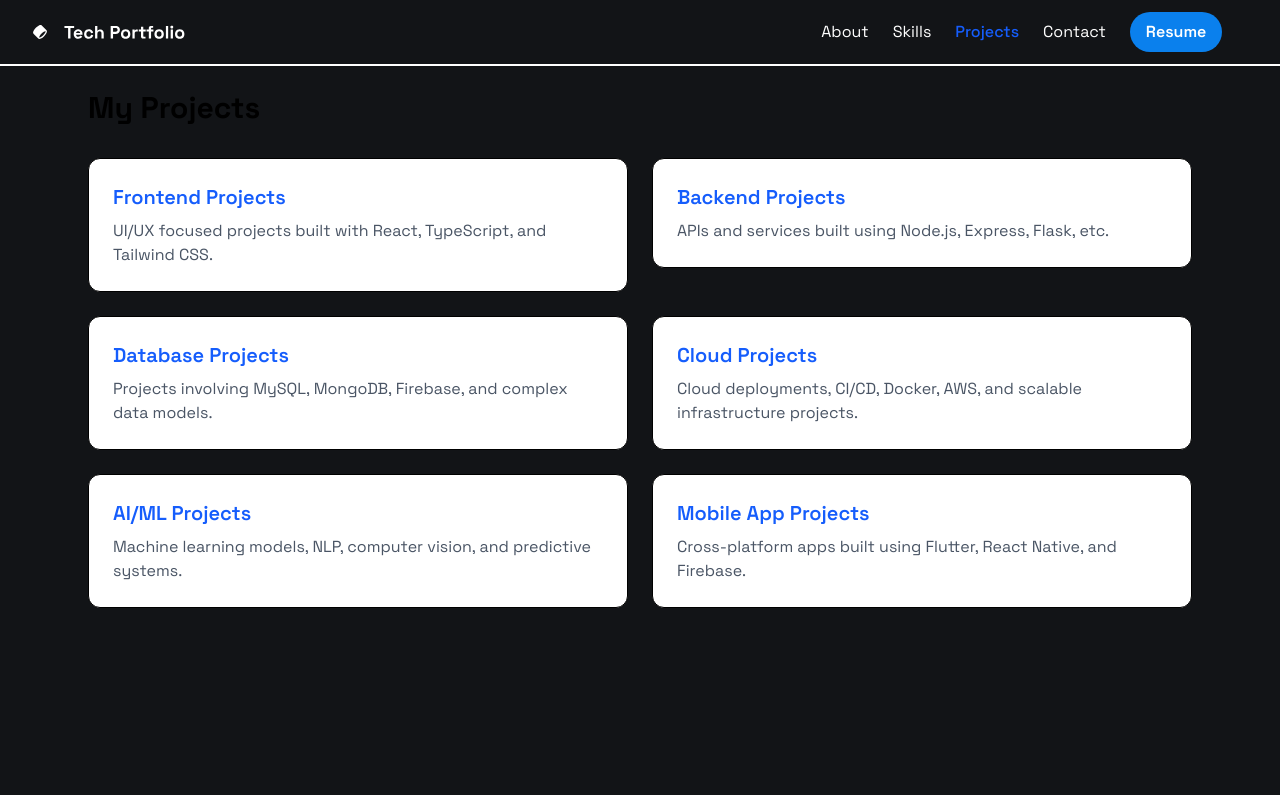
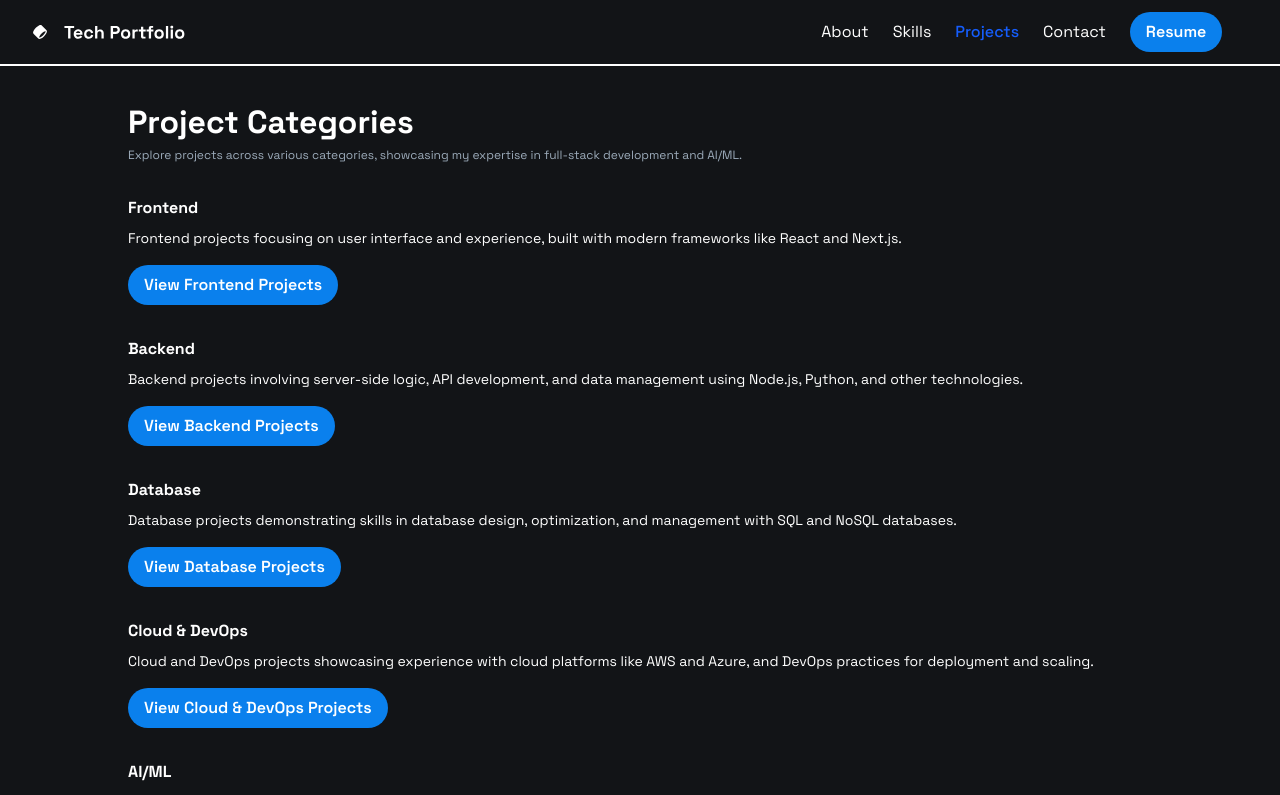
Before and after one commit to Shrey-raj-singh/portfolio, a React (Vite) app: page /projects in a window 1280 px wide. Shown: the top 795 px of the page. Built offline with nearby package versions, Linux system fonts and the light colour scheme.

Commit message:
Updated Project Index Page

```diff
--- a/src/App.tsx
+++ b/src/App.tsx
@@ -4,7 +4,7 @@ import Navbar from './components/navbar';
 import HomePage from './pages/HomePage';
 import AboutPage from './pages/AboutPage';
 import SkillsPage from './pages/SkillsPage';
-import ProjectsIndex from './pages/projects/Index';
+import ProjectsIndex from './pages/ProjectPage';
 import FrontendProject from './pages/projects/frontend';
 import FrontendProjectDeatil from './pages/projects/frontend/frontend[id]';
 import ContactPage from './pages/ContactPage';
--- a/src/components/navbar.tsx
+++ b/src/components/navbar.tsx
@@ -52,7 +52,7 @@ export default function Navbar() {
           <div className="md:hidden">
             <button
               onClick={() => setIsOpen(!isOpen)}
-              className="text-gray-700 focus:outline-none"
+              className="text-gray-700 focus:outline-none hover:cursor-pointer"
             >
               <svg
                 className="h-6 w-6"
--- /dev/null
+++ b/src/pages/ProjectPage.tsx
@@ -0,0 +1,70 @@
+import { Link } from "react-router-dom";
+import { siteConfig } from "../utils/constant";
+
+type ProjectCategory = {
+  name: string;
+  path: string;
+  description: string;
+};
+
+const categories: ProjectCategory[] = [
+  {
+    name: "Frontend",
+    path: "/projects/frontend",
+    description: "Frontend projects focusing on user interface and experience, built with modern frameworks like React and Next.js.",
+  },
+  {
+    name: "Backend",
+    path: "/projects/backend",
+    description: "Backend projects involving server-side logic, API development, and data management using Node.js, Python, and other technologies.",
+  },
+  {
+    name: "Database",
+    path: "/projects/databases",
+    description: "Database projects demonstrating skills in database design, optimization, and management with SQL and NoSQL databases.",
+  },
+  {
+    name: "Cloud & DevOps",
+    path: "/projects/cloud",
+    description: "Cloud and DevOps projects showcasing experience with cloud platforms like AWS and Azure, and DevOps practices for deployment and scaling.",
+  },
+  {
+    name: "AI/ML",
+    path: "/projects/ai_ml",
+    description: "AI/ML projects involving machine learning models, data analysis, and AI applications, using tools like TensorFlow and PyTorch.",
+  },
+  {
+    name: "Mobile",
+    path: "/projects/mobile",
+    description: "Mobile development projects for iOS and Android platforms, built with frameworks like React Native and Flutter.",
+  },
+];
+
+export default function ProjectsIndex() {
+  return (
+    <main className="min-h-screen flex flex-col  px-[10%] text-center pb-24">
+      <div className="text-left mt-8">
+        <h1 className="text-[24px] sm:text-[28px] md:text-[32px] font-bold text-white">Project Categories</h1>
+        <p className="text-[12px] sm:text-[12px] md:[14px] text-[#9CABBA]">
+          Explore projects across various categories, showcasing my expertise in full-stack development and AI/ML.
+          </p>
+        <div className="mt-8 space-y-8">
+          {categories.map((cat) => (
+            <div className="transition text-white ">
+              <p className="text-[14px] sm:text-[16px] md:[18px] font-bold ">{cat.name}</p>
+              <p className="text-[12px] sm:text-[14px] md:[16px] mt-2 ">{cat.description}</p>
+              <Link to={cat.path} key={cat.name}>
+                <button
+                  className={`px-4 py-2 mt-4 text-white rounded-[20px] cursor-pointer hover:bg-blue-700 transition font-semibold`}
+                  style={{ backgroundColor: siteConfig.colors.primary }}
+                >
+                  {`View ${cat.name} Projects`}
+                </button>
+              </Link>
+            </div>
+          ))}
+        </div>
+      </div>
+    </main>
+  );
+}
--- a/src/pages/projects/Index.tsx
+++ /dev/null
@@ -1,58 +0,0 @@
-import { Link } from "react-router-dom";
-
-type ProjectCategory = {
-  name: string;
-  path: string;
-  description: string;
-};
-
-const categories: ProjectCategory[] = [
-  {
-    name: "Frontend Projects",
-    path: "/projects/frontend",
-    description: "UI/UX focused projects built with React, TypeScript, and Tailwind CSS.",
-  },
-  {
-    name: "Backend Projects",
-    path: "/projects/backend",
-    description: "APIs and services built using Node.js, Express, Flask, etc.",
-  },
-  {
-    name: "Database Projects",
-    path: "/projects/databases",
-    description: "Projects involving MySQL, MongoDB, Firebase, and complex data models.",
-  },
-  {
-    name: "Cloud Projects",
-    path: "/projects/cloud",
-    description: "Cloud deployments, CI/CD, Docker, AWS, and scalable infrastructure projects.",
-  },
-  {
-    name: "AI/ML Projects",
-    path: "/projects/ai_ml",
-    description: "Machine learning models, NLP, computer vision, and predictive systems.",
-  },
-  {
-    name: "Mobile App Projects",
-    path: "/projects/mobile",
-    description: "Cross-platform apps built using Flutter, React Native, and Firebase.",
-  },
-];
-
-export default function ProjectsIndex() {
-  return (
-    <div className="max-w-6xl mx-auto p-6">
-      <h1 className="text-3xl font-bold mb-8">My Projects</h1>
-      <div className="grid grid-cols-1 md:grid-cols-2 gap-6">
-        {categories.map((cat) => (
-          <Link to={cat.path} key={cat.name}>
-            <div className="p-6 border rounded-xl hover:shadow-md transition bg-white">
-              <h2 className="text-xl font-semibold text-blue-600">{cat.name}</h2>
-              <p className="text-gray-600 mt-2">{cat.description}</p>
-            </div>
-          </Link>
-        ))}
-      </div>
-    </div>
-  );
-}
```
